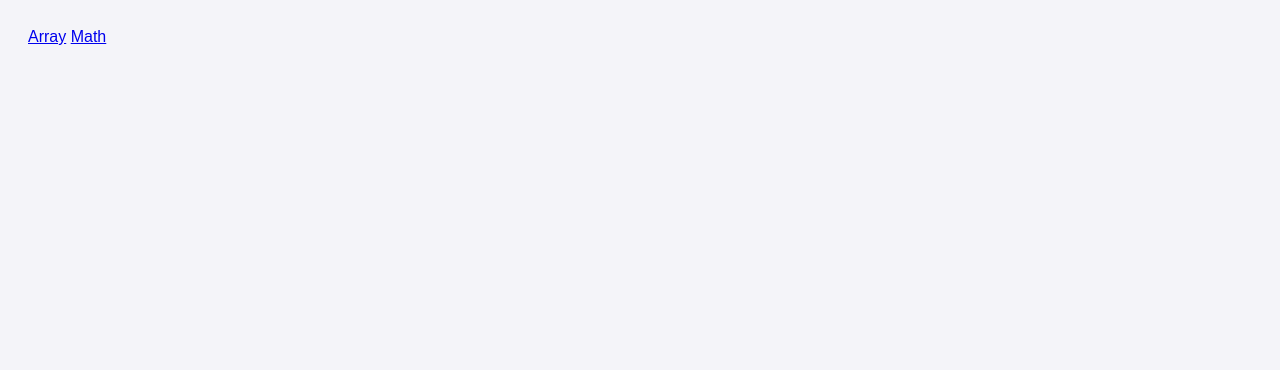
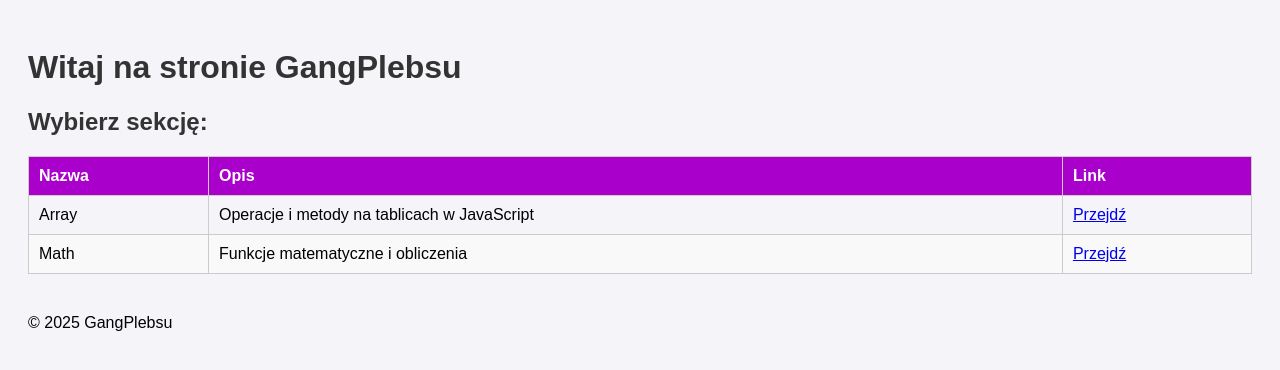
Before and after one commit to GangPlebsu/side, a plain HTML site: page index.html in a window 1280 px wide. Drawn offline with Linux system fonts and the light colour scheme.

Commit message:
Update index.html

```diff
--- a/index.html
+++ b/index.html
@@ -3,11 +3,37 @@
 <head>
     <meta charset="UTF-8">
     <meta name="viewport" content="width=device-width, initial-scale=1.0">
-    <title>index side by: GangPlebsu</title>
+    <title>Index | GangPlebsu</title>
     <link rel="stylesheet" href="style.css">
 </head>
 <body>
-    <a href="array.html">Array</a>
-    <a href="math.html">Math</a>
+    <h1>Witaj na stronie GangPlebsu</h1>
+    <h2>Wybierz sekcję:</h2>
+
+    <table>
+        <thead>
+            <tr>
+                <th>Nazwa</th>
+                <th>Opis</th>
+                <th>Link</th>
+            </tr>
+        </thead>
+        <tbody>
+            <tr>
+                <td>Array</td>
+                <td>Operacje i metody na tablicach w JavaScript</td>
+                <td><a href="array.html" class="link">Przejdź</a></td>
+            </tr>
+            <tr>
+                <td>Math</td>
+                <td>Funkcje matematyczne i obliczenia</td>
+                <td><a href="math.html" class="link">Przejdź</a></td>
+            </tr>
+        </tbody>
+    </table>
+
+    <footer>
+        <p>© 2025 GangPlebsu</p>
+    </footer>
 </body>
 </html>
```
